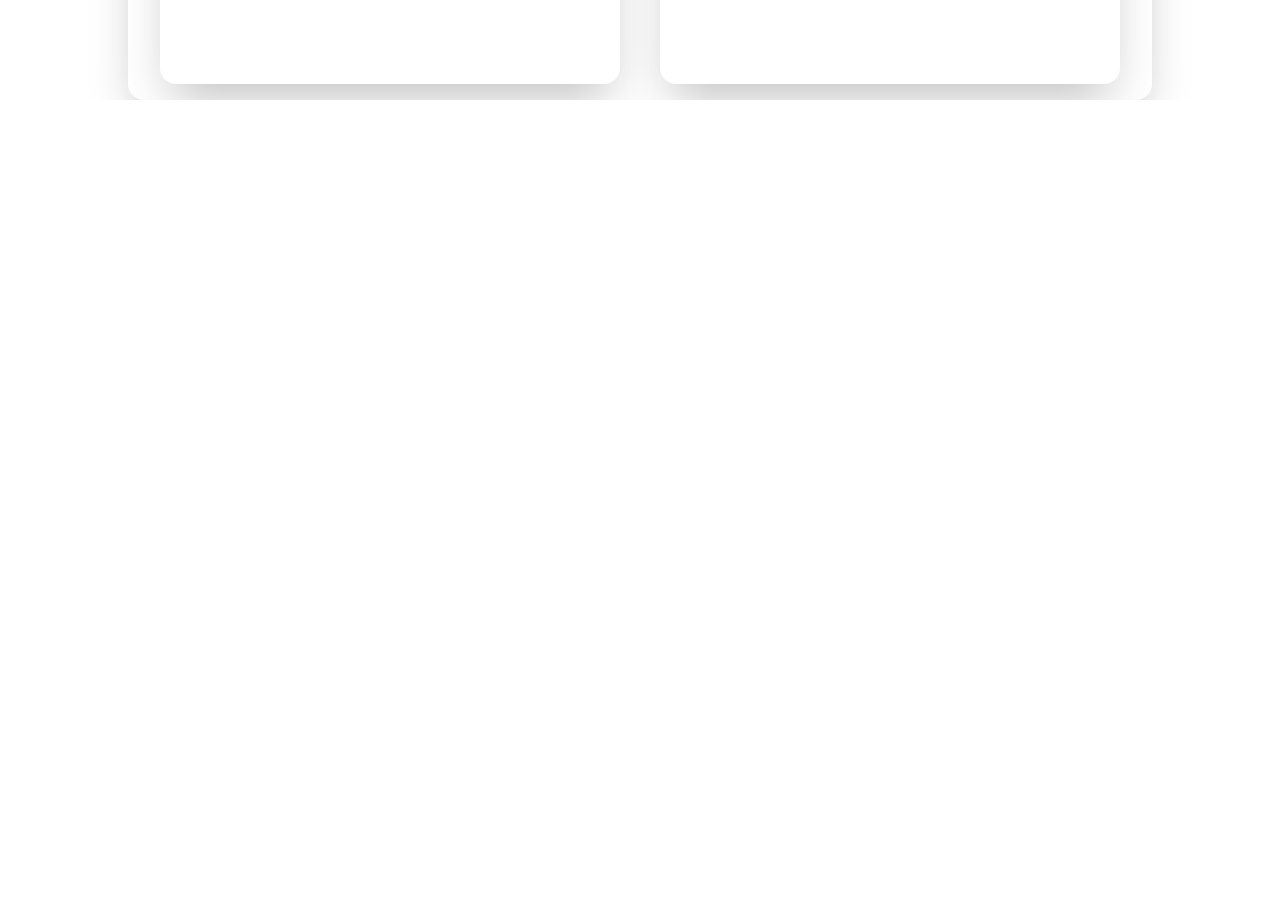
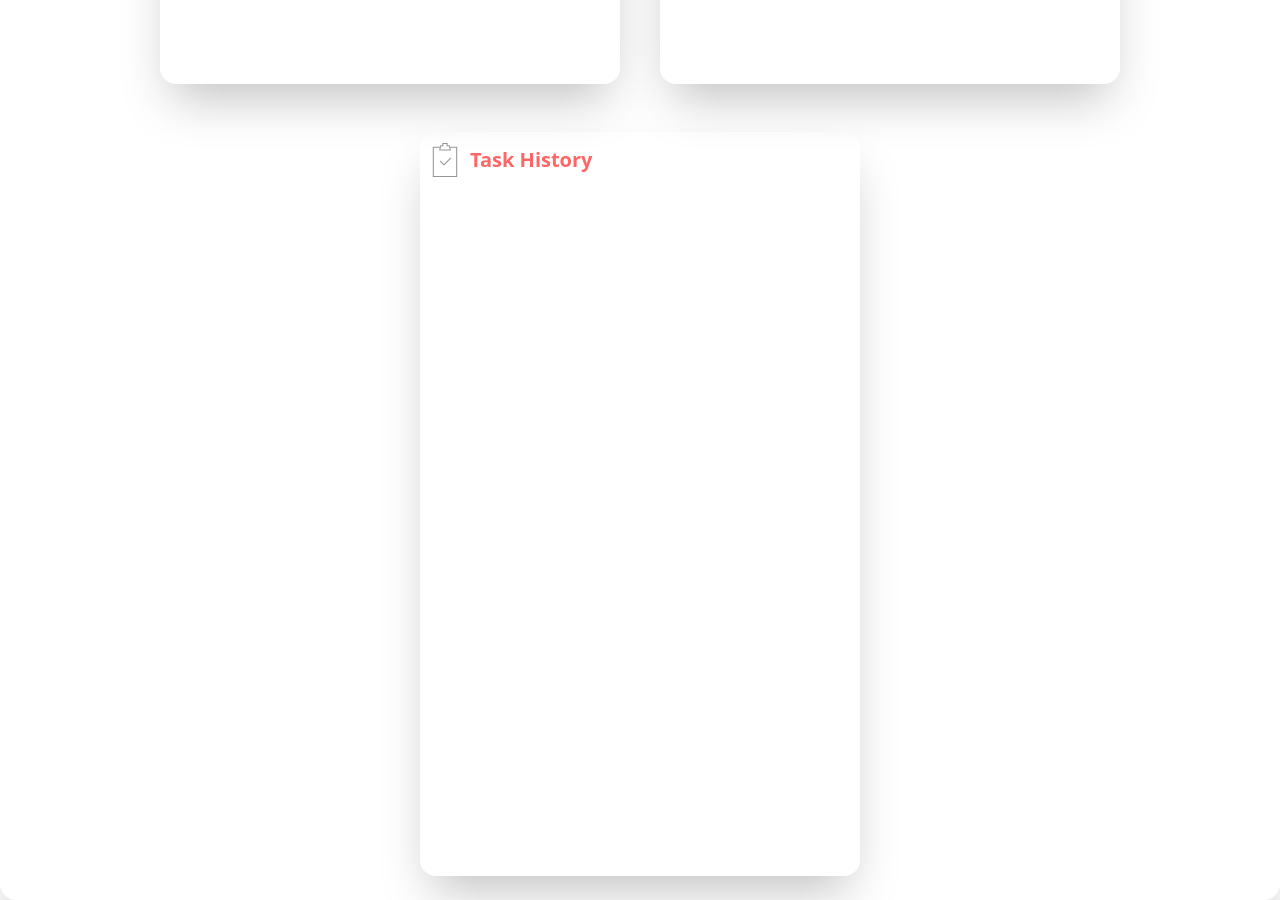
Before and after one commit to vishalvishwas01/TaskManager, a React (Vite) app: page / in a window 1280 px wide. Shown: the part 820-1720 px from the top of the page. Before the commit the page ends 920 px from the top, so only its background shows below. Built offline with nearby package versions, Linux system fonts and the light colour scheme.

Commit message:
fourth  commit

```diff
--- a/src/Components/Dashboard/Dashboard.jsx
+++ b/src/Components/Dashboard/Dashboard.jsx
@@ -16,7 +16,7 @@ function Dashboard() {
   return (
     <div className="overflow-x-hidden flex flex-col gap-8">
        <Navbar searchQuery={searchQuery} setSearchQuery={setSearchQuery} currentDate={currentDate} setCurrentDate={setCurrentDate} />
-      <div className="flex gap-16 justify-center 2xl:justify-start px-2 xl:px-0 sm:px-8">
+      <div className="flex gap-5 justify-center 2xl:justify-start px-2 xl:px-0 sm:px-8">
         <Menu />
         <Hero searchQuery={searchQuery} currentDate={currentDate} />
       </div>
--- a/src/Components/Dashboard/Hero.jsx
+++ b/src/Components/Dashboard/Hero.jsx
@@ -39,19 +39,12 @@ function Hero({ searchQuery, currentDate }) {
         }
       };
 
-    const Completedtask = tasks.filter((task) => task.completed);
+    const Completedtask = tasks
+    .filter((task) => task.completed)
+    .filter((task) => currentDate ? task.date === currentDate : true);
+
     const handleStatusChange = (id, newStatus) => {
-        setTasks(prevTasks =>
-            prevTasks.map(task =>
-                task.id === id
-                    ? {
-                        ...task,
-                        status: newStatus,
-                        completed: newStatus === 'Completed' ? true : false
-                    }
-                    : task
-            )
-        );
+        setTasks(prevTasks =>prevTasks.map(task =>task.id === id ? {...task, status: newStatus, completed: newStatus === 'Completed' ? true : false}: task));
     };
 
     const [CreateOpen, setCreateOpen]= useState('hidden')
@@ -99,8 +92,8 @@ function Hero({ searchQuery, currentDate }) {
 
 
   return (
-    <div className='flex flex-wrap gap-10 justify-center items-center w-5xl h-auto  rounded-2xl shadow-2xl px-1 py-4 my-0'>
-        <div className='flex flex-col gap-2 justify-start items-center w-[100%] lg:w-115 h-190 rounded-2xl py-2 shadow-2xl'>
+    <div className=' flex flex-wrap 2xl:flex-nowrap gap-10 justify-center items-center w-8xl h-auto  rounded-2xl shadow-2xl px-1 py-4 2xl:mr-4 my-0'>
+        <div className='flex flex-col gap-2 justify-start items-center w-[100%] lg:w-115 2xl:w-[25dvw] h-190 rounded-2xl py-2 shadow-2xl'>
             {/* top header of left section start */}
             <div className='flex flex-col gap-2 w-[95%] h-20 '>
                 <div className='flex gap-10 justify-between items-center w-[100%] h-10'>
@@ -113,7 +106,7 @@ function Hero({ searchQuery, currentDate }) {
 
             {/* main content of left section start */}
             <div className='flex flex-col justify-start items-center gap-2 w-[100%] h-full py-2 overflow-y-auto overflow-x-hidden'>
-            {tasks.filter(task => !task.completed &&  task.title.toLowerCase().includes(searchQuery.toLowerCase())).map(task => (
+            {tasks.filter(task => !task.completed &&  task.title.toLowerCase().includes(searchQuery.toLowerCase())&&(currentDate ? task.date === currentDate : true)).map(task => (
                 <div key={task.id} className='relative flex gap-1 border-2 [border-color:#A1A3AB]  h-auto w-[92dvw] md:w-[89dvw] lg:w-[95%] rounded-2xl px-2  py-2'>
                     <div className=' w-[10%] flex items-start justify-center'><img src={Red}/></div>
                     <div className='flex flex-col w-[90%] flex-grow min-w-0 gap-2'>
@@ -121,7 +114,7 @@ function Hero({ searchQuery, currentDate }) {
                         <div className='w-[100%] h-auto text-[16px] font-semibold text-gray-500 whitespace-pre-wrap break-words line-clamp-3'>{task.desc}</div>
                         <div className='flex flex-wrap gap-2 w-[100%] h-auto mt-2 justify-start items-center'>
                             <div className='justify-center items-center h-8'>Status: <span className={task.status === 'Completed' ? 'text-green-500' : task.status === 'Started' ? 'text-blue-500' : 'text-red-400'}>{task.status || 'Not Started'}</span></div>
-                            <div className='justify-center items-center h-8 text-gray-400'>Created on:{task.date}</div>
+                            <div className='justify-center items-center h-8 text-gray-400'>Created on: {task.date}</div>
                         </div>
                     </div>
                     <button onClick={() => toggleMenu(task.id)} className='w-[10%] flex justify-center items-start cursor-pointer'><img src={edit}/></button>
@@ -197,6 +190,14 @@ function Hero({ searchQuery, currentDate }) {
         </div>
 
     {/* main content of right section end */}
+    <div  className='flex flex-col gap-2 justify-start items-center w-[100%] lg:w-110 2xl:w-[22dvw]  h-190 rounded-2xl py-2'>
+         <div className='w-[100%] h-full shadow-2xl py-2 pb-2 px-2 rounded-2xl bord'>
+            <div className=' flex justify-start items-center gap-2 w-[98%] h-10 [color:#FF6767] text-xl font-semibold mb-2'><img src={Statusimg}/>Task History</div>
+            <div className='flex flex-col justify-start items-center gap-2 w-[100%] h-[660px] py-2 overflow-y-auto overflow-x-hidden'>
+            {/* previour filtered task here */}
+            </div>
+        </div>
+    </div>
     <Create currentDates={currentDate} toggle={CreateOpen} setToggle={setCreateOpen} addTask={addTask} AddEdit={addedittoggle}  editTask={editTask} setEditTask={setEditTask}  updateTask={updateTask}/>
     </div>
   )
--- a/src/Components/Dashboard/Menu.jsx
+++ b/src/Components/Dashboard/Menu.jsx
@@ -8,13 +8,13 @@ function Menu() {
     'group flex gap-3 justify-start items-center w-2xs h-14 rounded-2xl px-4 text-2xl cursor-pointer transition-all';
   const iconBaseClass = 'transition-colors duration-300';
   return (
-    <div className='hidden 2xl:flex flex-col justify-start items-center w-80 h-auto [background-color:#FF6767] rounded-r-2xl py-8'>
+    <div className='hidden 2xl:flex flex-col justify-start items-center w-full max-w-[300px] min-w-[180px] h-auto [background-color:#FF6767] rounded-r-2xl py-8 transition-all'>
       <div className=' w-44 h-24 flex flex-col justify-center items-center'><div className='font-semibold text-xl text-white'>Name</div><div  className='font-normal text-white'>Username</div></div>
 
 
       <NavLink
         to="/"
-        className={({ isActive }) =>`${baseClass} mb-8 ${isActive ? 'bg-white text-[#FF6767]' : 'text-white hover:bg-white hover:[color:#FF6767]'}`}>
+        className={({ isActive }) =>`${baseClass} mb-8 ${isActive ? 'bg-white text-[#FF6767]' : 'text-white hover:bg-white hover:[color:#FF6767]'} text-auto w-[90%]`}>
         <svg
           width="48px"
           height="48px"
@@ -37,7 +37,7 @@ function Menu() {
         className={({ isActive }) =>
           `${baseClass} ${
             isActive ? 'bg-white text-[#FF6767]' : 'text-white hover:bg-white hover:[color:#FF6767]'
-          }`
+          } text-auto w-[90%]`
         }
       >
             <svg width="48px"
```
